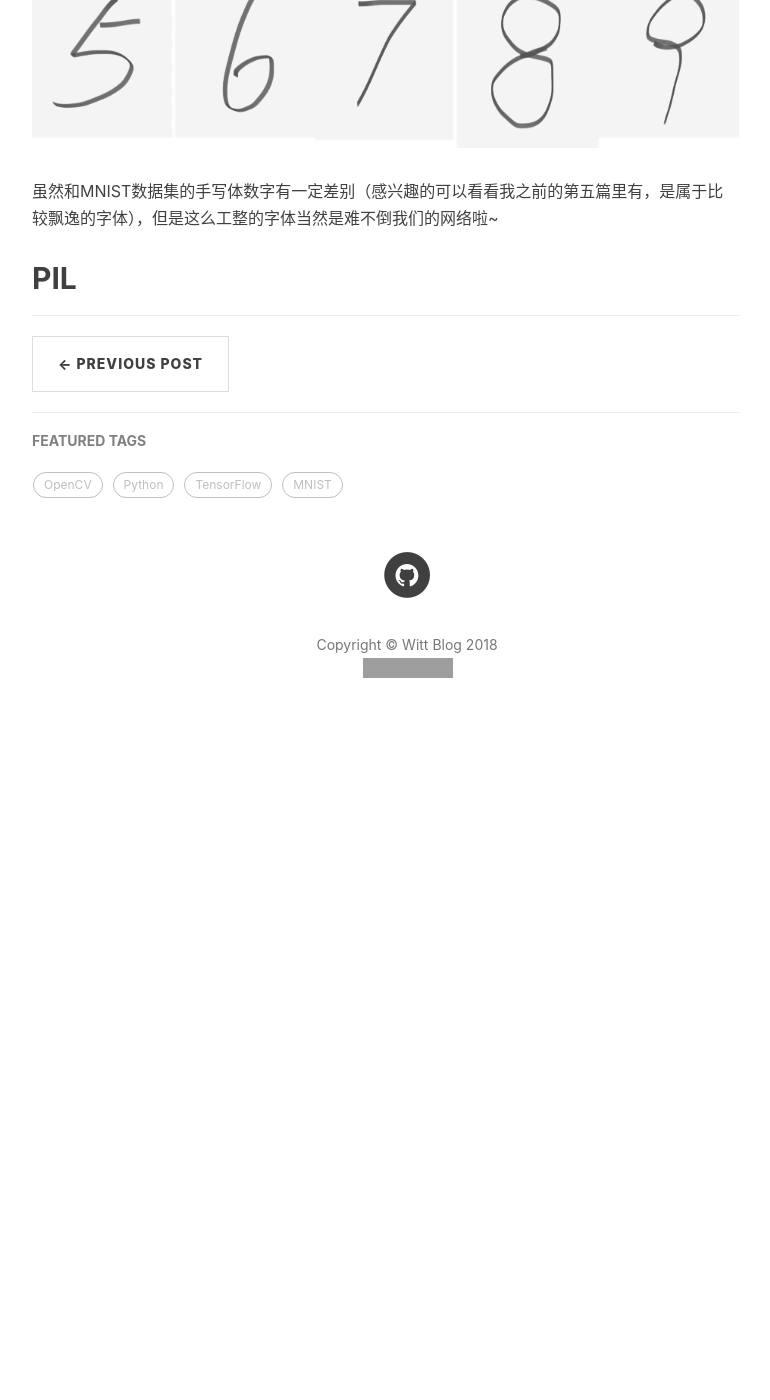
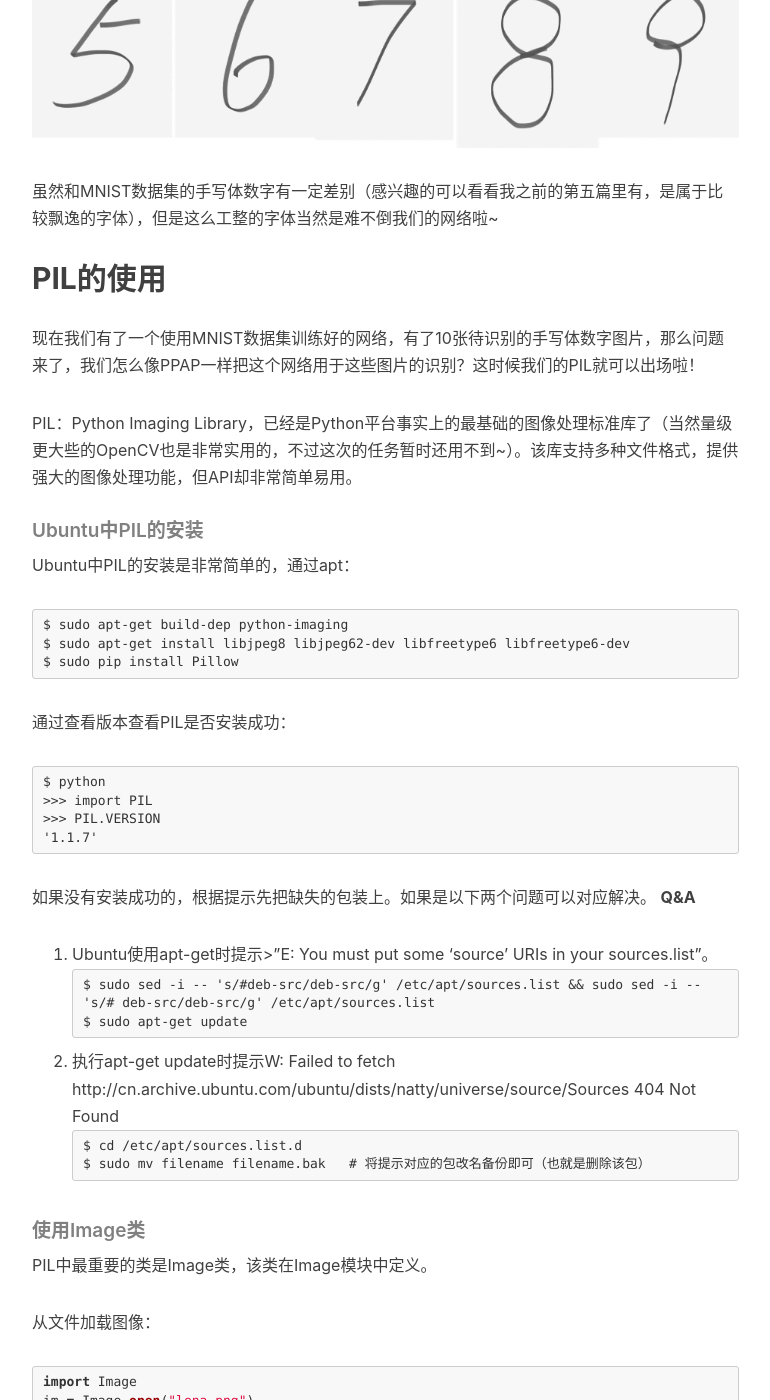
Before and after one commit to primetong/primetong.github.io, a Jekyll site: the page built from _posts/2018-04-28-tensorflow-mnist-handwriting-recognition.markdown, in a window 1280 px wide and 1400 px high, scrolled down 1225 px. Shown: the whole window, without its empty margins (233-1003 px from the left). Built offline with Jekyll 4.4.1, drawn with Linux system fonts in a browser that asks for light colours; nearby versions of some CDN libraries; comment, search, counter and statistics services are not loaded; before the commit the page ends 1997 px from its top, so only the background shows below that; some of the changed text lies outside the part shown; grey boxes are pictures that could not be loaded.

Commit message:
Post tensorflow-mnist-handwriting-recognition

````diff
--- a/_posts/2018-04-28-tensorflow-mnist-handwriting-recognition.markdown
+++ b/_posts/2018-04-28-tensorflow-mnist-handwriting-recognition.markdown
@@ -21,4 +21,45 @@ tags:
 
 虽然和MNIST数据集的手写体数字有一定差别（感兴趣的可以看看我之前的第五篇里有，是属于比较飘逸的字体），但是这么工整的字体当然是难不倒我们的网络啦~
 
-## PIL
+## PIL的使用
+现在我们有了一个使用MNIST数据集训练好的网络，有了10张待识别的手写体数字图片，那么问题来了，我们怎么像PPAP一样把这个网络用于这些图片的识别？这时候我们的PIL就可以出场啦！
+
+PIL：Python Imaging Library，已经是Python平台事实上的最基础的图像处理标准库了（当然量级更大些的OpenCV也是非常实用的，不过这次的任务暂时还用不到~）。该库支持多种文件格式，提供强大的图像处理功能，但API却非常简单易用。
+
+##### Ubuntu中PIL的安装
+Ubuntu中PIL的安装是非常简单的，通过apt：
+```
+$ sudo apt-get build-dep python-imaging
+$ sudo apt-get install libjpeg8 libjpeg62-dev libfreetype6 libfreetype6-dev
+$ sudo pip install Pillow
+```
+通过查看版本查看PIL是否安装成功：
+```
+$ python
+>>> import PIL
+>>> PIL.VERSION
+'1.1.7'
+```
+如果没有安装成功的，根据提示先把缺失的包装上。如果是以下两个问题可以对应解决。
+**Q&A**
+1. Ubuntu使用apt-get时提示>”E: You must put some ‘source’ URIs in your sources.list”。
+```
+$ sudo sed -i -- 's/#deb-src/deb-src/g' /etc/apt/sources.list && sudo sed -i --
+'s/# deb-src/deb-src/g' /etc/apt/sources.list
+$ sudo apt-get update
+```
+2. 执行apt-get update时提示W: Failed to fetch http://cn.archive.ubuntu.com/ubuntu/dists/natty/universe/source/Sources  404  Not Found
+```
+$ cd /etc/apt/sources.list.d
+$ sudo mv filename filename.bak   # 将提示对应的包改名备份即可（也就是删除该包）
+```
+
+##### 使用Image类
+PIL中最重要的类是Image类，该类在Image模块中定义。
+
+从文件加载图像：
+```python
+import Image
+im = Image.open("lena.png")
+```
+如果成功，这个函数返回一个Image对象,可以使用该对象的属性来探索读入文件的内容。
````
